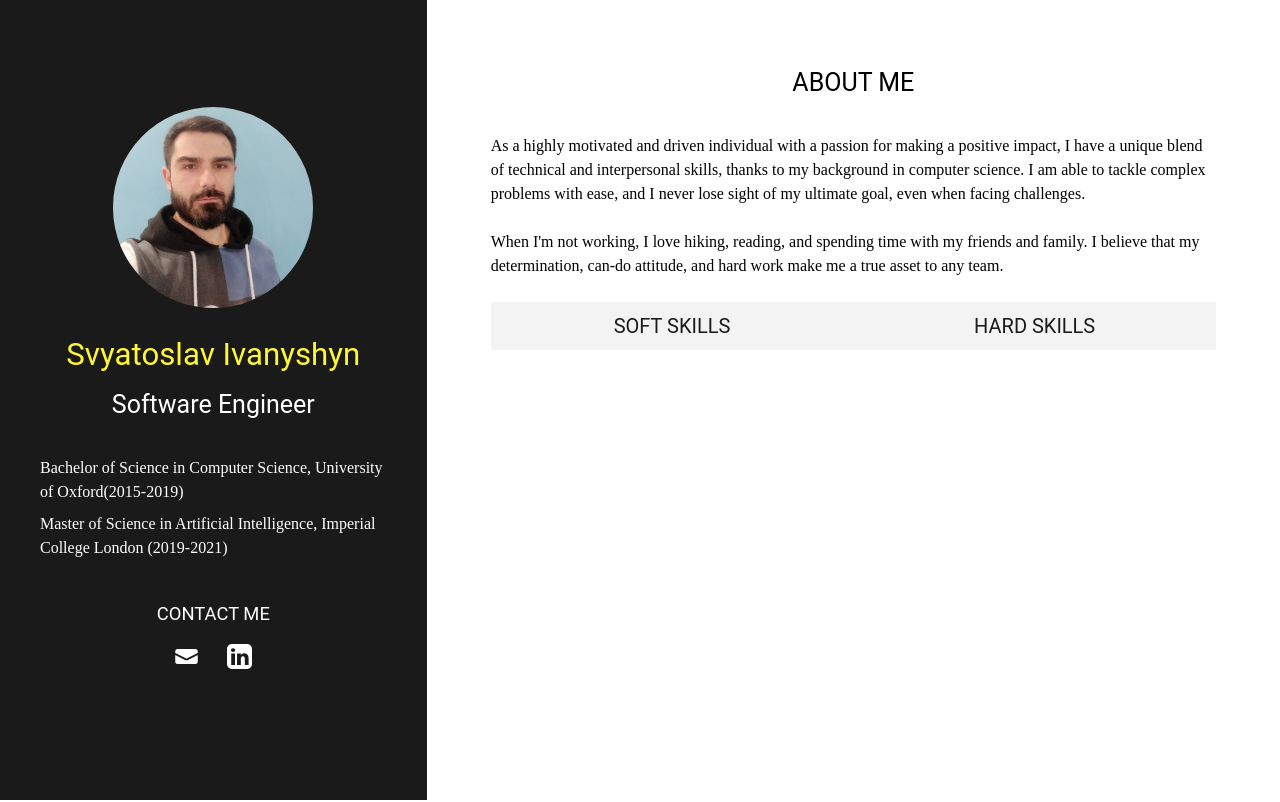
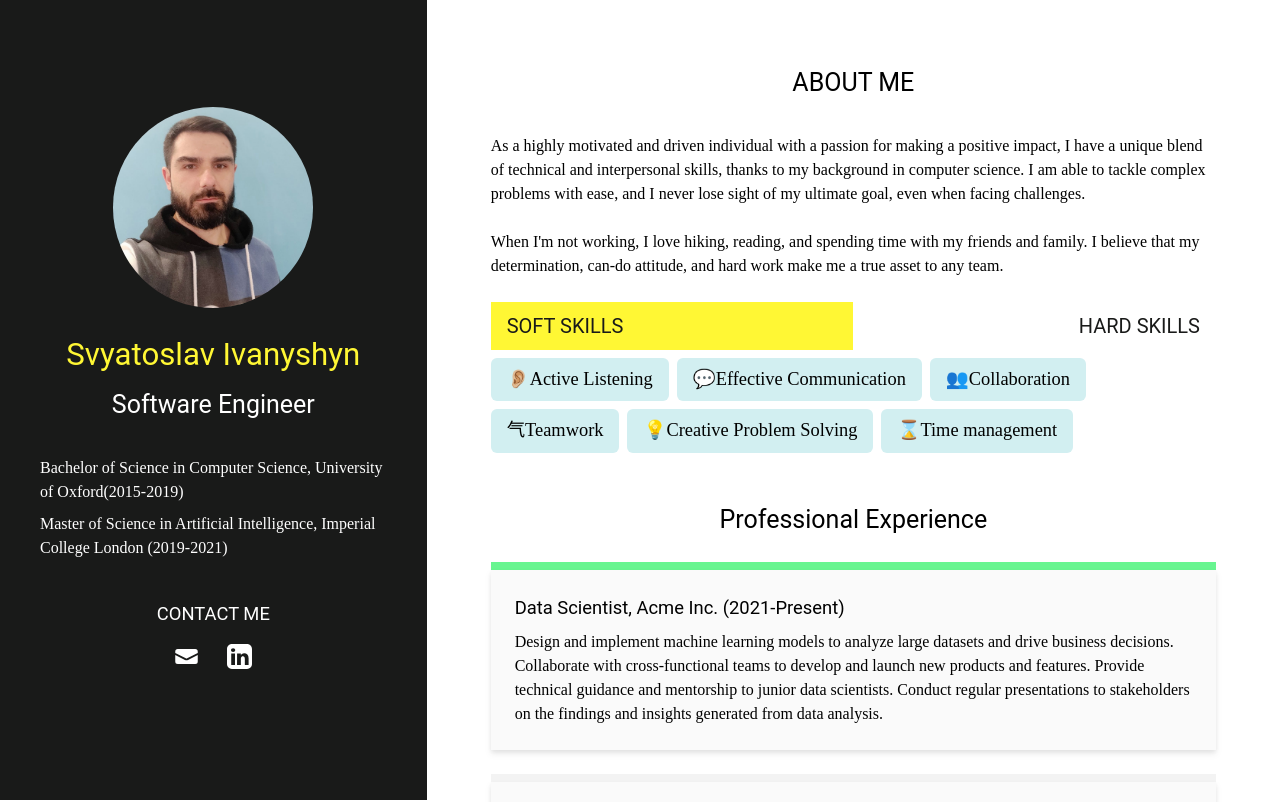
Before and after one commit to Apenflex/Next-Resume-App, a Next.js app: page / in a window 1280 px wide. Shown: the top 802 px of the page. Built offline with nearby package versions, Linux system fonts and the light colour scheme.

Commit message:
feat: add proffesional experience

```diff
--- a/app/components/About-me.jsx
+++ b/app/components/About-me.jsx
@@ -1,16 +1,19 @@
 import { useId } from "react";
+
 import Skills from "./Skills";
 
-const AboutMe = ({ data }) => {
+const AboutMe = ({ data, skills }) => {
     const { title, body } = data;
     const id = useId();
+    const content = (body?.map((el, i) => (
+            <p key={`${id}_${i}`} className="mb-6">{el}</p>
+        ))
+    )
     return (
         <section>
             <h2 className="mb-8">{title}</h2>
-            {body?.map((el, i) => (
-                <p key={`${id}_${i}`} className="mb-6">{el}</p>
-            ))}
-            <Skills />
+            {content}
+            <Skills data={skills} />
         </section>
     )
  }
--- /dev/null
+++ b/app/components/Proffesional-experience.jsx
@@ -0,0 +1,25 @@
+const ProffesionalExperience = ({ data }) => {
+    const { title, experiences } = data;
+    return (
+        <section>
+            <h2 className="mb-6">{title}</h2>
+            <div className="flex flex-col gap-6">
+                {experiences.map(({role, description, current}) => (
+                    <div key={role} className="flex flex-col rounded-lg">
+                        <span className={`h-2 ${current ? "bg-green" : "bg-grey"}`} />
+                        <div className="bg-grey-light p-6 drop-shadow-md">
+                            <h3>
+                                {role}
+                            </h3>
+                            <p className="mt-2">
+                                {description}
+                            </p>
+                        </div>
+                    </div>
+                ))}
+            </div>
+        </section>
+    );
+}
+
+export default ProffesionalExperience;
--- a/app/components/Skills.jsx
+++ b/app/components/Skills.jsx
@@ -1,10 +1,45 @@
-const Skills = () => {
+"use client";
+
+import { useState } from "react";
+
+const Skills = ({ data }) => {
+    const [activeTab, setActiveTab] = useState("soft");
+    const setTabBg = (active) =>
+        activeTab === active ? "bg-yellow" : "bg-gray";
+    const setTabAlign = (tab) => (tab === "soft" ? "text-left" : "text-right");
+    const tabs = (
+        <div className="flex">
+            {["soft", "hard"].map((tab) => (
+                <button
+                    key={tab}
+                    type="button"
+                    className={`btn ${setTabBg(tab)} ${setTabAlign(tab)}`}
+                    onClick={() => setActiveTab(tab)}
+                >
+                    {tab} Skills
+                </button>
+            ))}
+        </div>
+    );
+    const content = (
+        <ul
+            className={`flex flrx-row flex-wrap content-start list-none py-2 gap-2 ${
+                activeTab === "soft" ? "justify-start" : "justify-end"
+            }`}
+        >
+            {data[activeTab].map(({ icon, text }) => (
+                <li key={text} className="skill">
+                    <span>{icon}</span>
+                    {text}
+                </li>
+            ))}
+        </ul>
+    );
     return (
-        <div className="flex">
-            <button type="button" className="btn">Soft Skills</button>
-            <button type="button" className="btn">Hard Skills</button>
+        <div>
+            {tabs}
+            {content}
         </div>
-    )
-}
-
-export default Skills
+    );
+};
+export default Skills;
--- a/app/layout.js
+++ b/app/layout.js
@@ -10,7 +10,7 @@ export default function RootLayout({ children }) {
          <head />
          <body className="flex flex-col sm:flex-row">
             <Sidebar data={personalData} />
-            <main className="grow-0 p-16 w-full sm:basis-2/3 ml-auto">
+            <main className="grow-0 p-5 sm:p-16 w-full sm:basis-2/3 ml-auto">
                {children}
             </main>
          </body>
--- a/app/page.jsx
+++ b/app/page.jsx
@@ -1,11 +1,13 @@
-import { aboutMe } from "../data/page-data";
+import { aboutMe, skills, professionalData } from "../data/page-data";
 
 import AboutMe from "./components/About-me";
+import ProffesionalExperience from "./components/proffesional-experience";
 
 export default function Page() {
     return (
         <div>
-            <AboutMe data={aboutMe} />
+            <AboutMe data={aboutMe} skills={skills} />
+            <ProffesionalExperience data={professionalData} />
         </div>
     );
 }
--- a/styles/globals.css
+++ b/styles/globals.css
@@ -28,6 +28,9 @@
         @apply mb-10;
     }
     .btn {
-        @apply w-1/2 h-12 bg-grey text-black font-display uppercase text-xl;
+        @apply w-1/2 h-12 text-black font-display uppercase text-xl transition ease-in-out px-4 hover:text-yellow hover:bg-black duration-200;
+    }
+    .skill {
+        @apply bg-green-light text-lg py-2 px-4 w-fit rounded-md;
     }
 }
```
